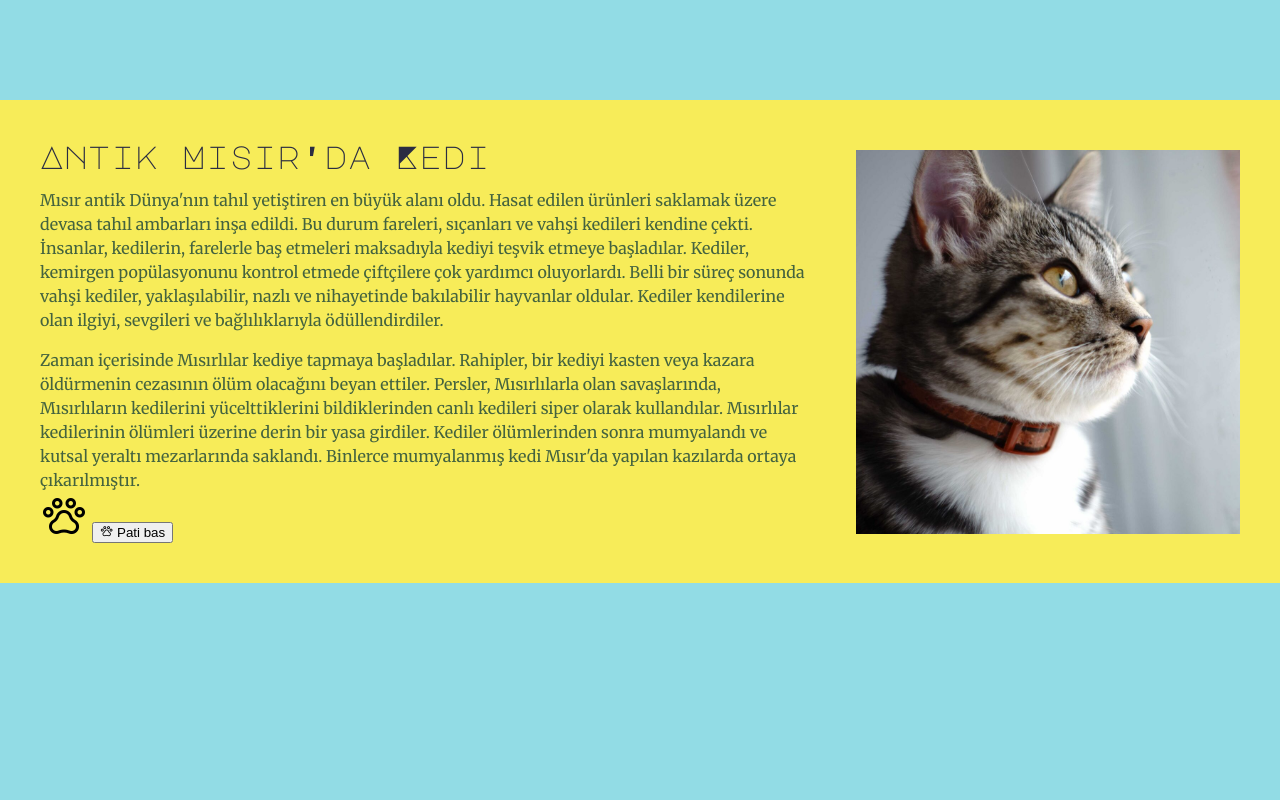
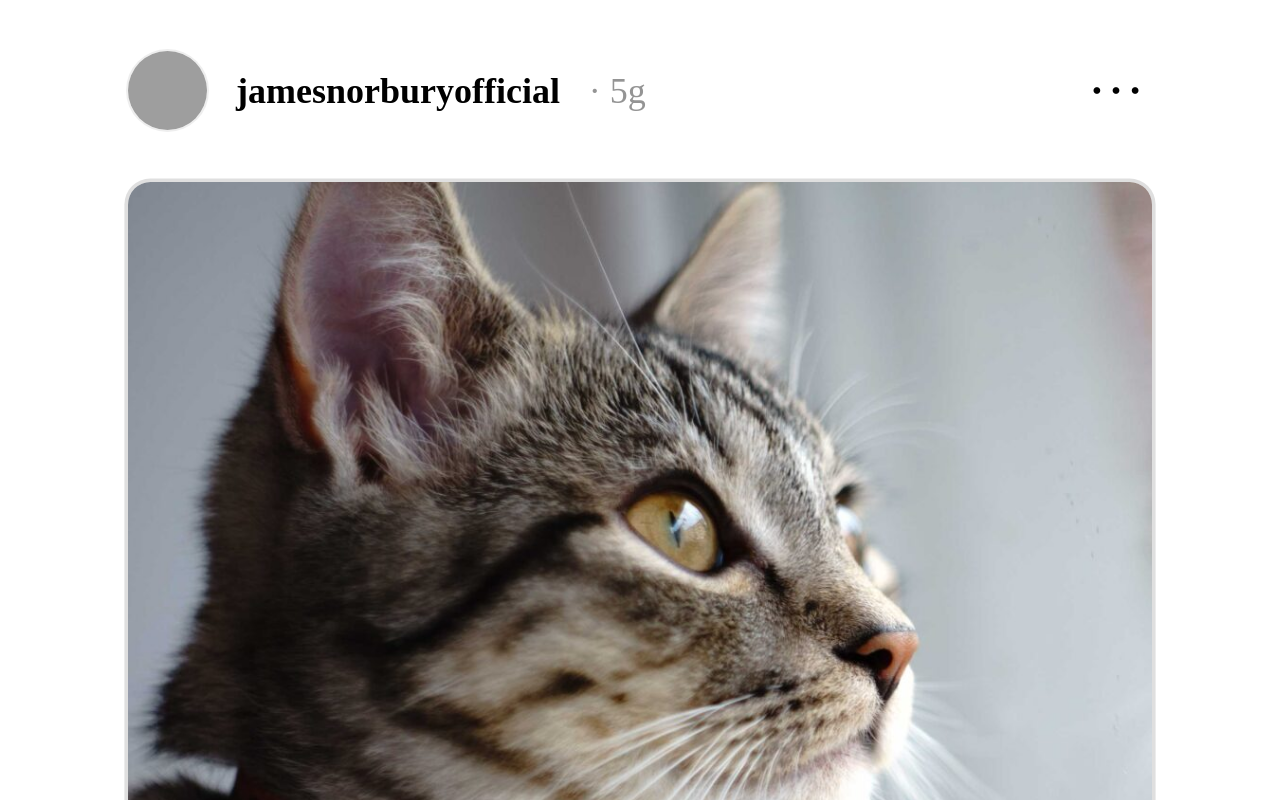
Before and after one commit to hkndsky/fs0625-s4, a plain HTML site: page index.html in a window 1280 px wide. Shown: the top 800 px of the page. Drawn offline with nearby package versions, Linux system fonts and the light colour scheme; grey boxes are pictures that could not be loaded.

Commit message:
Tasarım Taslak Yapıldı
- Referans fotoğrafa göre box modeli ile kaba bir taslağı yapıldı.

- Taslak için gerekli stiller yazıldı.

```diff
--- a/index.html
+++ b/index.html
@@ -16,40 +16,28 @@
     />
   </head>
   <body>
-    <div class="kutu">
-      <div class="info">
-        <h1 class="font-antik">Antik Mısır'da Kedi</h1>
-        <p class="yazi">
-          Mısır antik Dünya'nın tahıl yetiştiren en büyük alanı oldu. Hasat
-          edilen ürünleri saklamak üzere devasa tahıl ambarları inşa edildi. Bu
-          durum fareleri, sıçanları ve vahşi kedileri kendine çekti. İnsanlar,
-          kedilerin, farelerle baş etmeleri maksadıyla kediyi teşvik etmeye
-          başladılar. Kediler, kemirgen popülasyonunu kontrol etmede çiftçilere
-          çok yardımcı oluyorlardı. Belli bir süreç sonunda vahşi kediler,
-          yaklaşılabilir, nazlı ve nihayetinde bakılabilir hayvanlar oldular.
-          Kediler kendilerine olan ilgiyi, sevgileri ve bağlılıklarıyla
-          ödüllendirdiler.
-        </p>
-        <p class="yazi">
-          Zaman içerisinde Mısırlılar kediye tapmaya başladılar. Rahipler, bir
-          kediyi kasten veya kazara öldürmenin cezasının ölüm olacağını beyan
-          ettiler. Persler, Mısırlılarla olan savaşlarında, Mısırlıların
-          kedilerini yücelttiklerini bildiklerinden canlı kedileri siper olarak
-          kullandılar. Mısırlılar kedilerinin ölümleri üzerine derin bir yasa
-          girdiler. Kediler ölümlerinden sonra mumyalandı ve kutsal yeraltı
-          mezarlarında saklandı. Binlerce mumyalanmış kedi Mısır'da yapılan
-          kazılarda ortaya çıkarılmıştır.
-        </p>
+    <div class="wrapper">
+      <div>
+        <div class="postInfo">
+          <img src="https://cdn-icons-png.flaticon.com/512/8847/8847419.png" />
+          <h2 class="highlight">jamesnorburyofficial</h2>
+          <span class="lightText">· 5g</span>
 
-        <i class="ph ph-paw-print pati"></i>
-
-        <button>
-          <i class="ph ph-paw-print"></i>
-          Pati bas
-        </button>
-      </div>
-      <div class="gorsel">
-        <img src="./resimler/cat.jpeg" alt="Sevimli kedi resmi" />
+          <i class="ph ph-dots-three"></i>
+        </div>
+        <div class="postMedia">
+          <img src="resimler/cat.jpeg" alt="Sevimli kedi fotosu." />
+          <div class="interactions">
+            <div>
+              <i class="ph ph-heart"></i>
+              <i class="ph ph-chat-circle"></i>
+              <i class="ph ph-paper-plane-tilt"></i>
+            </div>
+            <div>
+              <i class="ph ph-bookmark-simple"></i>
+            </div>
+          </div>
+        </div>
       </div>
     </div>
   </body>
--- a/styles.css
+++ b/styles.css
@@ -3,66 +3,74 @@
 }
 
 :root {
-  font-size: 16px;
+  font-size: 36px;
 }
 
 body {
-  background-color: #92dce5;
+  background-color: white;
+  width: 80%;
+  margin-left: auto;
+  margin-right: auto;
 }
 
-.kutu {
-  background: #f7ec59;
-  padding: 40px;
-  display: flex;
-  align-items: center;
-  gap: 3rem;
-  width: 1280px;
-  margin: 100px auto;
+img {
+  border-radius: 2.2%;
 }
 
-.yazi {
-  font-size: 1rem;
-  line-height: 1.5;
-  margin-top: 16px;
-  color: #44633f;
+.wrapper .postInfo {
+  display: flex;
+  flex: 1;
+  gap: 0.8rem;
+  align-items: center;
+  margin-top: 5%;
+  margin-bottom: 5%;
+}
+.wrapper i {
+  display: flex;
+  margin-left: auto;
+  font-size: 2rem;
 }
 
-.info {
-  flex: 2;
+.postInfo img {
+  height: 2.2rem;
+  width: 2.2rem;
+  border-radius: 50%;
+  box-shadow: 0 0 0px 2px rgba(170, 170, 170, 0.2);
 }
 
-.gorsel {
-  flex: 1;
+.postMedia {
+  display: block;
+  width: 100%;
+  margin-bottom: 50%;
+  padding-bottom: 5%;
 }
 
-.gorsel img {
+.postMedia img {
   width: 100%;
   aspect-ratio: 1;
   object-fit: cover;
   object-position: 0% 50%;
+  box-shadow: 0 0 0 0.1rem rgba(129, 129, 129, 0.25);
+  margin-bottom: 2%;
 }
 
-h1 {
-  font-size: 2rem;
-  color: #2b2d42;
-  font-weight: 700;
+.interactions {
+  width: 100%;
+  display: flex;
+  flex: 1;
+  justify-content: space-between;
 }
 
-.font-antik {
-  font-family: "Major Mono Display", monospace;
-  font-weight: 400;
-  font-style: normal;
+.interactions i {
+  font-size: 1.8rem;
+  display: inline;
 }
 
-p,
-.font-normal {
-  font-family: "Merriweather", serif;
-  font-optical-sizing: auto;
-  font-weight: 400;
-  font-style: normal;
-  font-variation-settings: "wdth" 100;
+.highlight {
+  font-weight: bold;
 }
 
-.pati {
-  font-size: 3rem;
+.lightText {
+  font-weight: 500px;
+  color: rgb(148, 148, 148);
 }
```
